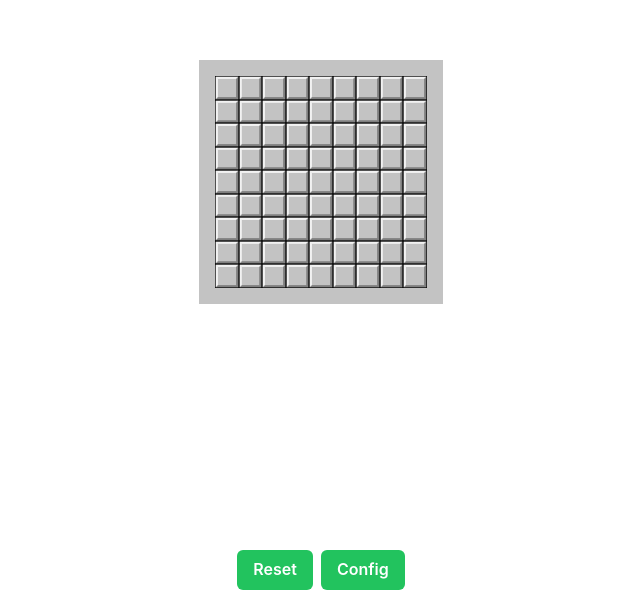
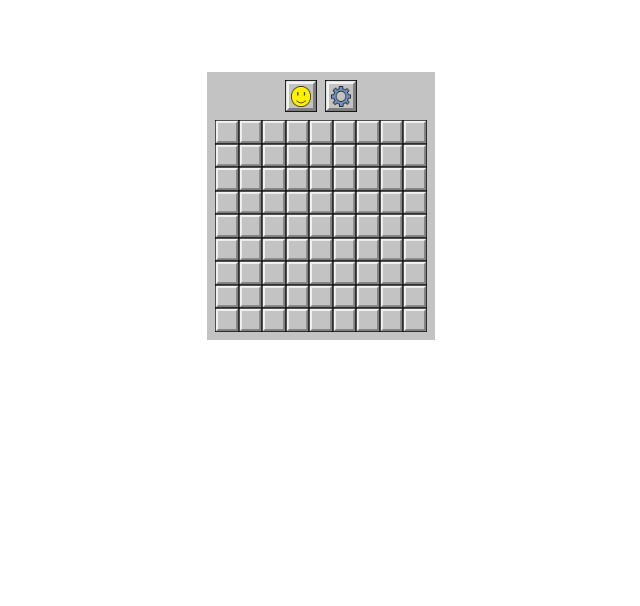
Before and after one commit to kuman514/ViteMinesweeper, a React (Vite) app: page / in a window 1280 px wide. Shown: the part 194-800 px from the top of the page, without its empty margins (319-959 px from the left). Built offline with nearby package versions, Linux system fonts and the light colour scheme.

Commit message:
feat(game): move bottom ui buttons to board window header

```diff
--- a/src/Main.tsx
+++ b/src/Main.tsx
@@ -3,7 +3,6 @@ import styled from 'styled-components';
 
 import Board from '^/components/molecules/Board';
 import ModalForPopups from '^/components/molecules/ModalForPopups';
-import UIPanel from '^/components/molecules/UIPannel';
 
 import { useGameStore } from '^/store/game';
 import { useModalStore } from '^/store/modal';
@@ -34,7 +33,6 @@ function Main() {
   return (
     <Root>
       <Board />
-      <UIPanel />
       <ModalForPopups />
     </Root>
   );
--- a/src/components/atoms/BoardHeaderButton/index.tsx
+++ b/src/components/atoms/BoardHeaderButton/index.tsx
@@ -13,6 +13,10 @@ const Root = styled.button`
   width: auto;
   height: 100%;
   aspect-ratio: 1;
+
+  display: flex;
+  justify-content: center;
+  align-items: center;
 
   cursor: pointer;
 
--- a/src/components/molecules/Board/index.tsx
+++ b/src/components/molecules/Board/index.tsx
@@ -5,11 +5,18 @@ import BoardContainer from '^/components/atoms/BoardContainer';
 import Tile from '^/components/atoms/Tile';
 
 import { useGameStore } from '^/store/game';
-import { GAME_AREA_PERCENTAGE } from '^/constants/size';
+import { useModalStore } from '^/store/modal';
+import { GAME_AREA_PERCENTAGE, GAME_BOARD_HEADER_SIZE } from '^/constants/size';
+import BoardHeaderButton from '^/components/atoms/BoardHeaderButton';
+import { ModalType } from '^/types';
+
+import ResetPng from '^/assets/board-header/reset.png';
+import ConfigPng from '^/assets/board-header/config.png';
+import ContextImage from '^/components/atoms/ContextImage';
 
 const Root = styled.div`
   width: ${GAME_AREA_PERCENTAGE + 2}vw;
-  height: ${GAME_AREA_PERCENTAGE + 2}vh;
+  height: calc(${GAME_AREA_PERCENTAGE + 2}vh + ${GAME_BOARD_HEADER_SIZE});
 
   display: flex;
   justify-content: center;
@@ -18,12 +25,40 @@ const Root = styled.div`
 
 const BoardWindow = styled.div`
   background-color: #c3c3c3;
-  padding: 2vmin;
+  padding: 1vmin;
+
+  display: flex;
+  flex-direction: column;
+  justify-content: center;
+  align-items: center;
+
+  row-gap: 1vmin;
+`;
+
+const BoardHeader = styled.div`
+  width: 100%;
+  display: flex;
+  flex-direction: row;
+  justify-content: center;
+  align-items: center;
+  height: ${GAME_BOARD_HEADER_SIZE};
+`;
+
+const BoardHeaderButtonWrapper = styled.div`
+  display: flex;
+  flex-direction: row;
+  justify-content: center;
+  align-items: center;
+  column-gap: 1vmin;
+  height: 100%;
 `;
 
 function Board() {
   const width = useGameStore((state) => state.width);
   const height = useGameStore((state) => state.height);
+  const mines = useGameStore((state) => state.mines);
+  const resetGame = useGameStore((state) => state.resetGame);
+  const setModalType = useModalStore((state) => state.setModalType);
 
   const tiles: ReactNode[] = [];
   for (let i = 0; i < height; i++) {
@@ -35,6 +70,20 @@ function Board() {
   return (
     <Root>
       <BoardWindow>
+        <BoardHeader>
+          <BoardHeaderButtonWrapper>
+            <BoardHeaderButton
+              onClick={() => resetGame({ width, height, mines })}
+            >
+              <ContextImage src={ResetPng} />
+            </BoardHeaderButton>
+            <BoardHeaderButton
+              onClick={() => setModalType(ModalType.GAME_CONFIG)}
+            >
+              <ContextImage src={ConfigPng} />
+            </BoardHeaderButton>
+          </BoardHeaderButtonWrapper>
+        </BoardHeader>
         <BoardContainer>{tiles}</BoardContainer>
       </BoardWindow>
     </Root>
--- a/src/components/molecules/UIPannel/index.tsx
+++ /dev/null
@@ -1,43 +0,0 @@
-import React from 'react';
-import styled from 'styled-components';
-import { ButtonGroup } from '@chakra-ui/react';
-
-import UIButton from '^/components/atoms/UIButton';
-
-import { useGameStore } from '^/store/game';
-import { useConfigStore } from '^/store/config';
-import { useModalStore } from '^/store/modal';
-import { ModalType } from '^/types';
-
-const Root = styled.div`
-  display: flex;
-  flex-wrap: wrap;
-  flex-direction: row;
-  justify-content: center;
-  align-items: center;
-
-  margin-top: 1vh;
-`;
-
-function UIPanel() {
-  const resetGame = useGameStore((state) => state.resetGame);
-  const { width, height, mines } = useConfigStore((state) => state.gameConfig);
-  const setModalType = useModalStore((state) => state.setModalType);
-
-  return (
-    <Root>
-      <ButtonGroup>
-        <UIButton
-          onClick={() => resetGame({ width, height, mines })}
-          label="Reset"
-        />
-        <UIButton
-          onClick={() => setModalType(ModalType.GAME_CONFIG)}
-          label="Config"
-        />
-      </ButtonGroup>
-    </Root>
-  );
-}
-
-export default UIPanel;
--- a/src/constants/size.ts
+++ b/src/constants/size.ts
@@ -8,3 +8,5 @@ export const MIN_MINES = 10;
 
 export const GAME_AREA_PERCENTAGE = 88;
 export const GAME_BOARD_SIZE = `${GAME_AREA_PERCENTAGE}vmin`;
+
+export const GAME_BOARD_HEADER_SIZE = '4vmin';
```
Also changed, not shown: src/assets/board-header/config.png (added), src/assets/board-header/reset.png (added).
